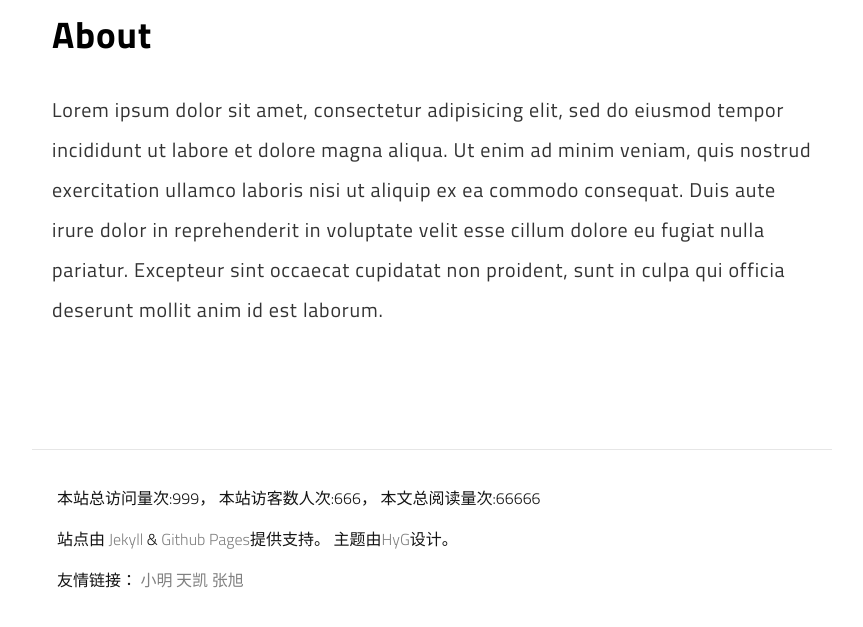
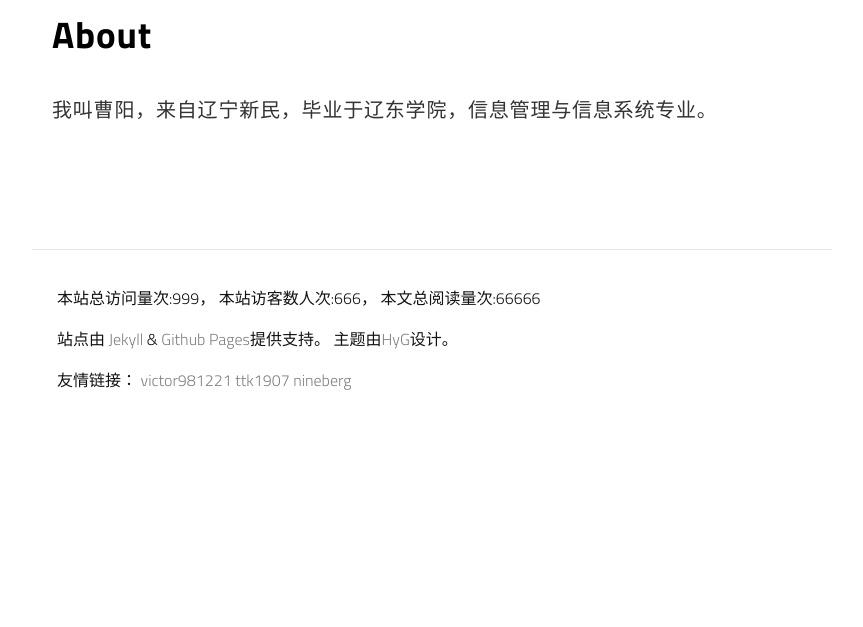
Before and after one commit to caoyang7/caoyang.github.io, a Jekyll site: the page built from about.md, in a window 1280 px wide and 1059 px high. Shown: the part 430-1057 px from the top of the window, without its empty margins (208-1071 px from the left). Built offline with Jekyll 4.4.1, drawn with Linux system fonts in a browser that asks for light colours.

Commit message:
关于我们

```diff
--- a/_includes/footer.html
+++ b/_includes/footer.html
@@ -11,12 +11,10 @@
         </p>
         <p class="power">
             友情链接：
-            <a href="https://victor981221.github.io/">小明</a>
-            <a href="https://ttk1907.github.io/">天凯</a>
-            <a href="https://nineberg.github.io/">张旭</a>
+            <a href="https://victor981221.github.io/">victor981221</a>
+            <a href="https://ttk1907.github.io/">ttk1907</a>
+            <a href="https://nineberg.github.io/">nineberg</a>
         </p>
-
-
     </div>
 
 </footer>
--- a/about.md
+++ b/about.md
@@ -5,13 +5,8 @@ description: Some description.
 permalink: /about/
 ---
 
-<img itemprop="image" class="img-rounded" src="http://res.cloudinary.com/dm7h7e8xj/image/upload/c_fill,h_200,w_200/v1504971955/neo_ruqszk.jpg" alt="Your Name">
+<img itemprop="image" class="img-rounded" src="/assets/img/cy.jpg" alt="Your Name">
 
 ## About
 
-Lorem ipsum dolor sit amet, consectetur adipisicing elit, sed do eiusmod
-tempor incididunt ut labore et dolore magna aliqua. Ut enim ad minim veniam,
-quis nostrud exercitation ullamco laboris nisi ut aliquip ex ea commodo
-consequat. Duis aute irure dolor in reprehenderit in voluptate velit esse
-cillum dolore eu fugiat nulla pariatur. Excepteur sint occaecat cupidatat non
-proident, sunt in culpa qui officia deserunt mollit anim id est laborum.
+我叫曹阳，来自辽宁新民，毕业于辽东学院，信息管理与信息系统专业。
```
